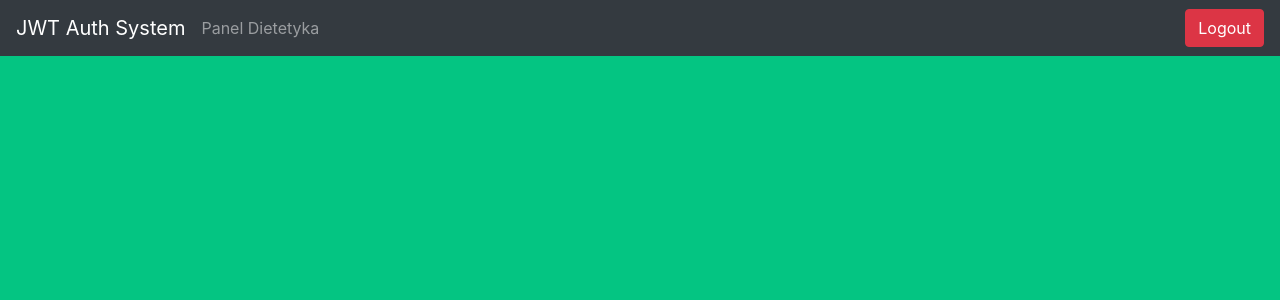
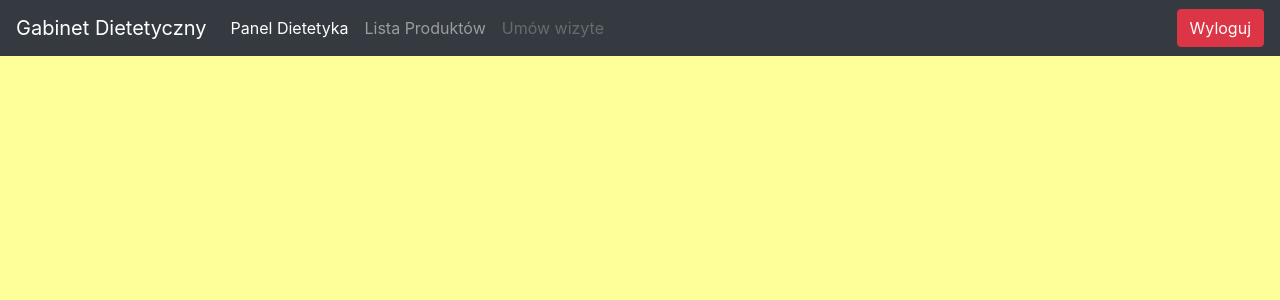
Before and after one commit to Alivex00/Diet_webapp_Frontend, an Angular app: page /home in a window 1280 px wide. Shown: the top 300 px of the page. Built offline with nearby package versions, Linux system fonts and the light colour scheme; no server answers; sample sign-in values are in the browser's storage.

Commit message:
Added list of product external api usage

```diff
--- a/package.json
+++ b/package.json
@@ -17,13 +17,15 @@
     "@angular/compiler": "~8.2.14",
     "@angular/core": "^8.2.14",
     "@angular/forms": "~8.2.14",
+    "@angular/http": "^7.2.15",
     "@angular/material": "^8.2.3",
     "@angular/platform-browser": "~8.2.14",
     "@angular/platform-browser-dynamic": "~8.2.14",
     "@angular/router": "~8.2.14",
     "core-js": "^2.5.4",
     "ngx-toastr": "^11.2.1",
-    "rxjs": "~6.5.3",
+    "rxjs": "^6.5.3",
+    "rxjs-compat": "^6.5.3",
     "tslib": "^1.9.0",
     "zone.js": "~0.9.1"
   },
--- a/src/app/app-routing.module.ts
+++ b/src/app/app-routing.module.ts
@@ -7,6 +7,7 @@ import { HomeComponent } from './home/home.component';
 import { AuthGuard } from './auth/auth.guard';
 import { ForbiddenComponent } from './forbidden/forbidden.component';
 import { AdminComponent } from './admin/admin.component';
+import { ProductComponent } from './product/product.component';
 const routes: Routes = [
   {path:'', redirectTo:'/user/login', pathMatch:'full'},
   {path:'user', component:UserComponent,
@@ -15,6 +16,7 @@ const routes: Routes = [
       {path:'login', component: LoginComponent}
   ]},
   {path:'home', component:HomeComponent, canActivate:[AuthGuard]},
+  {path:'product', component:ProductComponent, canActivate:[AuthGuard]},
   {path:'forbidden', component:ForbiddenComponent},
   {path:'admin', component:AdminComponent, canActivate:[AuthGuard], data : {permittedRoles: ['Admin']}}
 ];
--- a/src/app/app.module.ts
+++ b/src/app/app.module.ts
@@ -14,6 +14,8 @@ import { HomeComponent } from './home/home.component';
 import { AuthInterceptor } from './auth/auth.interceptor';
 import { AdminComponent } from './admin/admin.component';
 import { ForbiddenComponent } from './forbidden/forbidden.component';
+import { ProductComponent } from './product/product.component';
+import { HttpModule } from '@angular/http';
 
 @NgModule({
   declarations: [
@@ -23,13 +25,15 @@ import { ForbiddenComponent } from './forbidden/forbidden.component';
     LoginComponent,
     HomeComponent,
     AdminComponent,
-    ForbiddenComponent
+    ForbiddenComponent,
+    ProductComponent
   ],
   imports: [
     BrowserModule,
     AppRoutingModule,
     ReactiveFormsModule,
     FormsModule,
+    HttpModule,
     HttpClientModule,
     BrowserAnimationsModule,
     ToastrModule.forRoot({
--- a/src/app/home/home.component.html
+++ b/src/app/home/home.component.html
@@ -1,11 +1,19 @@
-<nav class="navbar navbar-dark bg-dark">
-  <a class="navbar-brand text-white">JWT Auth System</a>
-  <ul class="navbar-nav mr-auto">
-    <li class="nav-item">
-      <a class="nav-link" routerLink="/admin">Panel Dietetyka</a>
-    </li>
-  </ul>
-  <button class="btn btn-danger my-2 my-sm-0" (click)="onLogout()">Logout</button>
+<nav class="navbar navbar-expand-lg navbar-dark bg-dark">
+  <div class="collapse navbar-collapse" id="navbarTogglerDemo01">
+    <a class="navbar-brand" href="#">Gabinet Dietetyczny</a>
+    <ul class="navbar-nav mr-auto mt-2 mt-lg-0">
+      <li class="nav-item active">
+        <a class="nav-link" routerLink="/admin">Panel Dietetyka</a>
+      </li>
+      <li class="nav-item">
+        <a class="nav-link" routerLink="/product">Lista Produktów</a>
+      </li>
+      <li class="nav-item">
+        <a class="nav-link disabled" href="#" tabindex="-1" aria-disabled="true">Umów wizyte</a>
+      </li>
+    </ul>
+      <button class="btn btn-danger my-2 my-sm-0" (click)="onLogout()">Wyloguj</button>
+  </div>
 </nav>
 <div class="card m-5" style="width: 18rem" *ngIf="userDetails">
 <ul class="list-group">
--- /dev/null
+++ b/src/app/product/product.component.html
@@ -0,0 +1,28 @@
+<div class="border container searchPadding">
+  <form action="">
+    <div class="form-group">
+      <label>Search Products</label>
+      <input type="text" class="form-control" placeholder="Search Products" [(ngModel)]="prodname" name="prodname">
+      <button class="btn btn-danger my-2 my-sm-0" (click)="findProduct()">Szukaj</button>
+    </div>
+  </form>
+  </div>
+  <br>
+
+  <div class= "topPadding container border " *ngIf = "prod">
+
+    <div class="card bg-light mb-3">
+    <div class="card-body">
+
+
+        <div class="col-md-6">
+
+          <span class="badge badge-primary">{{prod.ENERC_KCAL}} Kcal</span>
+          <span class="badge badge-secondary">{{prod.PROCNT}} Białko</span>
+          <span class="badge badge-success">{{prod.FAT}} Tłuszcze</span>
+          <span class="badge badge-info">{{prod.CHOCDF}} Węglowodany</span>
+
+        </div>
+      </div>
+    </div>
+  </div>
--- /dev/null
+++ b/src/app/product/product.component.ts
@@ -0,0 +1,43 @@
+import { Component, OnInit } from '@angular/core';
+import { UserService } from '../shared/user.service';
+
+@Component({
+  selector: 'app-product',
+  templateUrl: './product.component.html',
+  styles: [],
+  providers:[UserService]
+})
+export class ProductComponent implements OnInit {
+  xyz:any[];
+  prod:any[];
+  prodname:string;
+  constructor(private userService:UserService) {
+    this.userService.getProducts().subscribe(prod => {
+  		this.prod = prod;
+  	});
+  }
+
+  ngOnInit() {
+  }
+
+  findProduct(){
+
+    this.userService.updateProduct(this.prodname);
+
+  	this.userService.getProducts().subscribe(prod => {
+    /*  this.xyz = [];
+      for(let key in prod){
+        var temp = []
+        for (let index in prod[key].hints){
+          temp.push(prod[key].hints[index].label);
+        }
+        this.xyz.push({
+          "food": temp
+        })
+      }
+      */this.prod = prod.hints[0].food.nutrients;
+      console.log(prod);
+    });
+
+  }
+}
--- a/src/app/shared/user.service.ts
+++ b/src/app/shared/user.service.ts
@@ -2,6 +2,10 @@ import { Injectable } from '@angular/core';
 import { FormBuilder, Validators, FormGroup } from '@angular/forms';
 import { HttpClient, HttpHeaders } from "@angular/common/http";
 import { element } from 'protractor';
+import { Http, Headers } from '@angular/http';
+import { Observable, Subject } from 'rxjs';
+import { map } from "rxjs/operators";
+
 @Injectable({
   providedIn: 'root'
 })
@@ -9,6 +13,10 @@ export class UserService {
 
   constructor(private fb:FormBuilder, private http:HttpClient) { }
   readonly BaseUrl = 'https://localhost:44306/api'
+  readonly ApiUrl = 'https://api.edamam.com/api/food-database/parser?ingr='
+  private id_key = '&app_id=e4df3e74&'
+  private app_key = 'app_key=030962516776e0f5fda5804dc7e99ccd'
+  private prodname = 'apple'
   formModel = this.fb.group({
     UserName : ['', Validators.required],
     Email : ['', Validators.email],
@@ -56,4 +64,10 @@ export class UserService {
     });
     return isMatch;
   }
+  getProducts(): Observable<any>{
+    return this.http.get(this.ApiUrl+ this.prodname + this.id_key + this.app_key);
+  }
+  updateProduct(prodname:string){
+		this.prodname = prodname;
+   }
 }
--- a/src/styles.css
+++ b/src/styles.css
@@ -1,5 +1,5 @@
 body{
-    background-color: #04c582;;
+    background-color: #ffff99;;
 }
 
 input.form-control,input.form-control:focus{
@@ -8,6 +8,9 @@ input.form-control,input.form-control:focus{
     border: 1px solid #636b7b;
 
 }
+div.card-body{
+    background-color: #ffff99;;
+}
 
 input.form-control:focus{
     box-shadow: none;
@@ -15,8 +18,8 @@ input.form-control:focus{
 
 button[type=submit].btn{
     border-radius: 20px;
-    background-color: #04c582;
-    color: #fff;
+    background-color: #ffff99;
+    color: #000;
 }
 
 div.form-group label:not(.text-danger){
```
Also changed, not shown: 1 other file (tests, documents, lock files or other folders).
